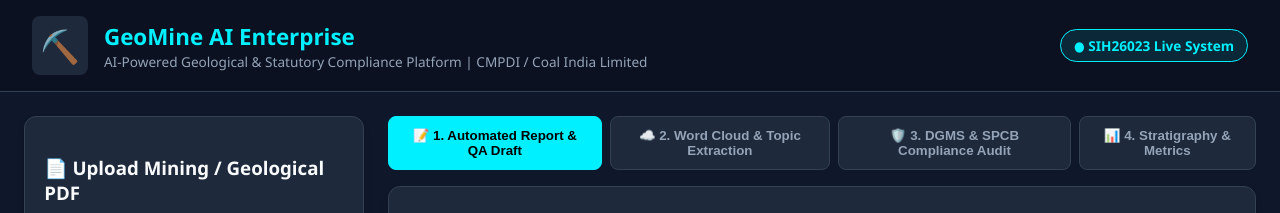
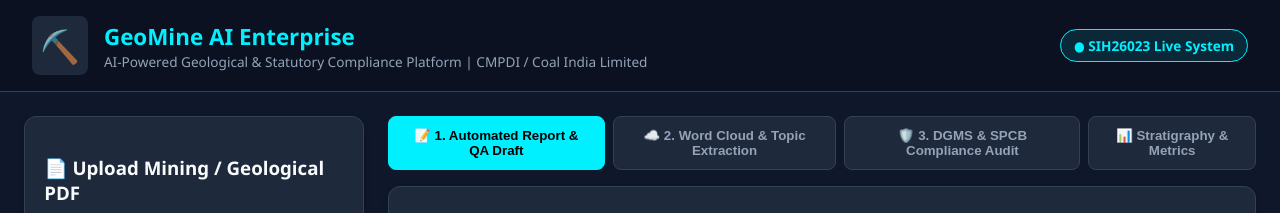
Before and after one commit to Uniquedivyanshu/geomine-sih, a plain HTML site: page frontend/index.html in a window 1280 px wide. Shown: the top 213 px of the page. Drawn offline with nearby package versions, Linux system fonts and the light colour scheme.

Commit message:
change itgggggggg

```diff
--- a/frontend/index.html
+++ b/frontend/index.html
@@ -58,7 +58,7 @@
                 <button class="tab-btn active" onclick="switchTab('report')">📝 1. Automated Report & QA Draft</button>
                 <button class="tab-btn" onclick="switchTab('topics')">☁️ 2. Word Cloud & Topic Extraction</button>
                 <button class="tab-btn" onclick="switchTab('compliance')">🛡️ 3. DGMS & SPCB Compliance Audit</button>
-                <button class="tab-btn" onclick="switchTab('analytics')">📊 4. Stratigraphy & Metrics</button>
+                <button class="tab-btn" onclick="switchTab('analytics')">📊 Stratigraphy & Metrics</button>
             </div>
 
             <!-- Tab 1: Automated Report & Parliamentary QA -->
```
